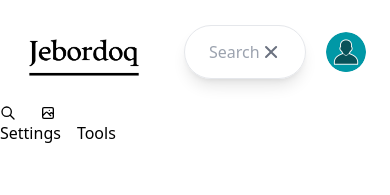
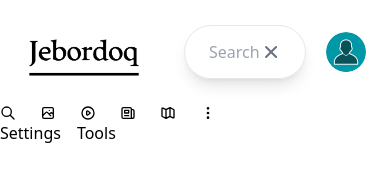
Before and after one commit to waleedd32/Google-clone-2.0, a Next.js app: page /search in a window 390 px wide. Shown: the top 195 px of the page. Built offline with nearby package versions, Linux system fonts and the light colour scheme.

Commit message:
added more icons such as PlayIcon, NewspaperIcon, MapIcon, DotsVerticalIcon in HeaderOptions and made titles hidden on mobile size (HeaderOption)

```diff
--- a/components/HeaderOption.js
+++ b/components/HeaderOption.js
@@ -4,6 +4,7 @@ function HeaderOption({ Icon, title, selected }) {
   return (
     <div className={`flex`}>
       <Icon className="h-4" />
+      <p className="hidden sm:inline-flex">{title}</p>
     </div>
   );
 }
--- a/components/HeaderOptions.js
+++ b/components/HeaderOptions.js
@@ -1,6 +1,13 @@
 import React from "react";
 import HeaderOption from "./HeaderOption";
-import { PhotographIcon, SearchIcon } from "@heroicons/react/outline";
+import {
+  DotsVerticalIcon,
+  MapIcon,
+  NewspaperIcon,
+  PhotographIcon,
+  PlayIcon,
+  SearchIcon,
+} from "@heroicons/react/outline";
 
 function HeaderOptions() {
   return (
@@ -9,6 +16,10 @@ function HeaderOptions() {
       <div className="flex space-x-6">
         <HeaderOption Icon={SearchIcon} title="All" selected />
         <HeaderOption Icon={PhotographIcon} title="Images" />
+        <HeaderOption Icon={PlayIcon} title="Videos" />
+        <HeaderOption Icon={NewspaperIcon} title="News" />
+        <HeaderOption Icon={MapIcon} title="Maps" />
+        <HeaderOption Icon={DotsVerticalIcon} title="More" />
       </div>
       {/* Right */}
       <div className="flex space-x-4">
```
